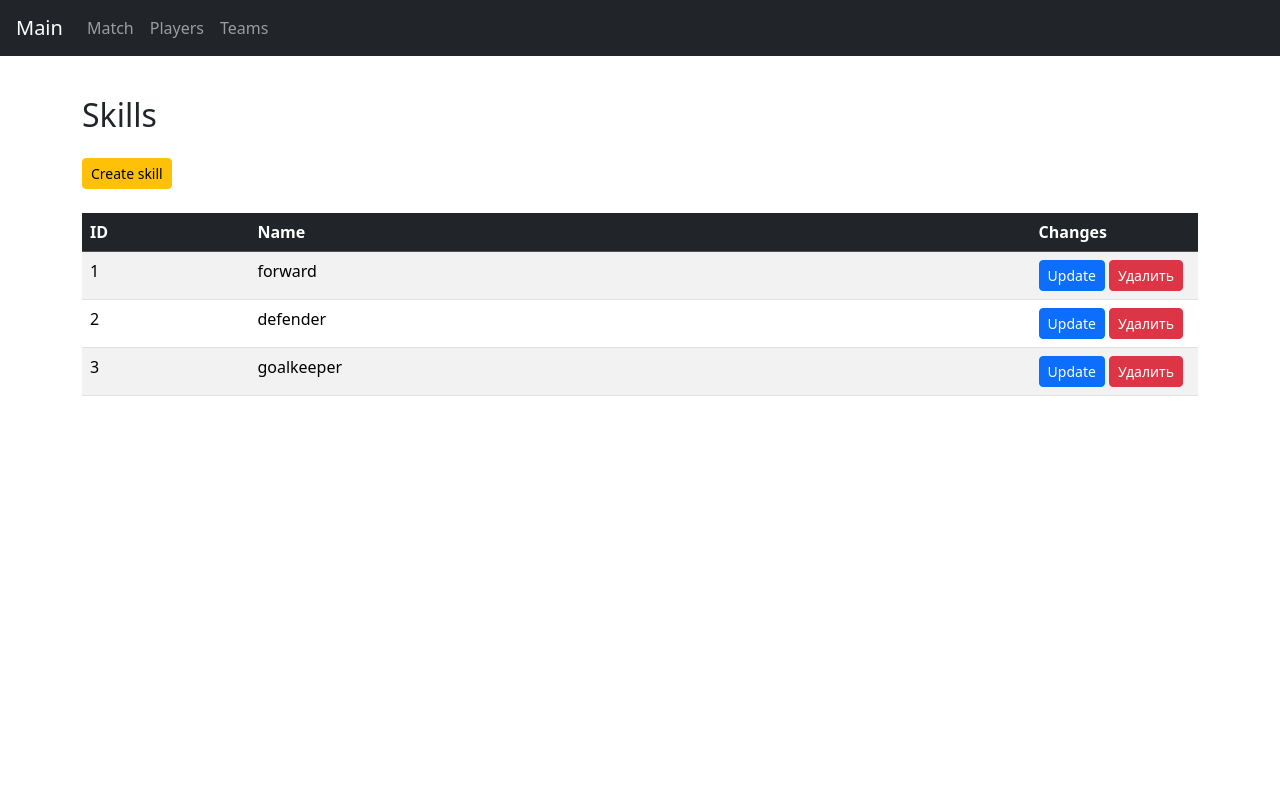
After one commit to AniutaP/hockey-django-project, a Django app: page /skills/ in a window 1280 px wide. The commit adds this page. Run offline with Django 5.2, Linux system fonts and the light colour scheme; data comes from the database, SQL or seed files in the repository; some libraries are stand-ins or nearby versions.

Commit message:
add skills

```diff
--- a/hockey_django_project/settings.py
+++ b/hockey_django_project/settings.py
@@ -55,6 +55,7 @@ INSTALLED_APPS = [
     'hockey_django_project',
     'hockey_django_project.users',
     'hockey_django_project.teams',
+    'hockey_django_project.skills',
 ]
 
 MIDDLEWARE = [
--- /dev/null
+++ b/hockey_django_project/skills/admin.py
@@ -0,0 +1,5 @@
+from django.contrib import admin
+from .models import Skill
+
+
+admin.site.register(Skill)
--- /dev/null
+++ b/hockey_django_project/skills/apps.py
@@ -0,0 +1,6 @@
+from django.apps import AppConfig
+
+
+class SkillsConfig(AppConfig):
+    default_auto_field = 'django.db.models.BigAutoField'
+    name = 'hockey_django_project.skills'
--- /dev/null
+++ b/hockey_django_project/skills/models.py
@@ -0,0 +1,8 @@
+from django.db import models
+
+
+class Skill(models.Model):
+    name = models.CharField(max_length=150)
+
+    def __str__(self):
+        return self.name
--- /dev/null
+++ b/hockey_django_project/skills/urls.py
@@ -0,0 +1,12 @@
+from django.urls import path
+from hockey_django_project.skills.views import (SkillsListView, SkillCreateView,
+                                                SkillUpdateView, SkillDeleteView,
+                                                )
+
+
+urlpatterns = [
+    path('', SkillsListView.as_view(), name='skills_list'),
+    path('create/', SkillCreateView.as_view(), name='create_skill'),
+    path('<int:pk>/update/', SkillUpdateView.as_view(), name='update_skill'),
+    path('<int:pk>/delete/', SkillDeleteView.as_view(), name='delete_skill'),
+]
--- /dev/null
+++ b/hockey_django_project/skills/views.py
@@ -0,0 +1,35 @@
+from hockey_django_project.skills.models import Skill
+from django.views.generic import ListView, CreateView, UpdateView, DeleteView
+from django.contrib.messages.views import SuccessMessageMixin
+from hockey_django_project.skills.forms import SkillForm
+from django.urls import reverse_lazy
+from django.utils.translation import gettext_lazy as _
+
+
+class SkillsListView(ListView):
+    template_name = 'skills/skills_list.html'
+    model = Skill
+    context_object_name = 'skills'
+
+
+class SkillCreateView(SuccessMessageMixin, CreateView):
+    template_name = 'skills/create.html'
+    model = Skill
+    form_class = SkillForm
+    success_url = reverse_lazy('main')
+    success_message = _('Skill has been successfully registered')
+
+
+class SkillUpdateView(SuccessMessageMixin, UpdateView):
+    template_name = 'skills/update.html'
+    model = Skill
+    form_class = SkillForm
+    success_url = reverse_lazy('main')
+    success_message = _('Skill has been successfully update')
+
+
+class SkillDeleteView(SuccessMessageMixin, DeleteView):
+    template_name = 'teams/delete.html'
+    model = Skill
+    success_url = reverse_lazy('main')
+    success_message = _('Team has been successfully delete')
--- /dev/null
+++ b/hockey_django_project/templates/skills/skills_list.html
@@ -0,0 +1,34 @@
+{% extends 'base.html' %}
+{% load i18n %}
+{% load django_bootstrap5 %}
+{% block content %}
+    <h2 class="my-4">{% translate 'Skills' %}</h2>
+    <div>
+        <a class="btn btn-warning btn-sm" href="{% url 'create_skill' %}" role="button">{% translate 'Create skill' %}</a>
+    </div>
+    <br>
+    <table class="table table-striped table-hover">
+        <thead class="table-dark">
+            <tr>
+                <th style="width:15%">ID</th>
+                <th style="width:70%">{% translate 'Name' %}</th>
+                <th style="width:15%">{% translate 'Сhanges' %}</th>
+            </tr>
+        </thead>
+
+        <tbody>
+            {% if skills %}
+                {% for skill in skills %}
+                    <tr>
+                        <td>{{ skill.id }}</a></td>
+                        <td>{{ skill.name }}</a></td>
+                        <td>
+                            <a class="btn btn-primary btn-sm" href="{% url 'update_skill' skill.pk %}" role="button">{% translate 'Update' %}</a>
+                            <a class="btn btn-danger btn-sm" href="{% url 'delete_skill' skill.pk %}" role="button">{% translate 'Delete' %}</a>
+                        </td>
+                    </tr>
+                {% endfor %}
+            {% endif %}
+        </tbody>
+    </table>
+{% endblock %}
--- a/hockey_django_project/templates/teams/teams_list.html
+++ b/hockey_django_project/templates/teams/teams_list.html
@@ -29,4 +29,10 @@
             {% endif %}
         </tbody>
     </table>
+<br>
+<br>
+<br>
+    <div>
+        <a class="btn btn-secondary btn-sm" href="{% url 'skills_list' %}" role="button">{% translate 'Create/Change/Delete SKILLS' %}</a>
+    </div>
 {% endblock %}
--- a/hockey_django_project/urls.py
+++ b/hockey_django_project/urls.py
@@ -23,5 +23,6 @@ urlpatterns = [
     path('', IndexView.as_view(), name='main'),
     path('users/', include('hockey_django_project.users.urls')),
     path('teams/', include('hockey_django_project.teams.urls')),
+    path('skills/', include('hockey_django_project.skills.urls')),
     path('admin/', admin.site.urls),
 ]
```
Also changed, not shown: hockey_django_project/skills/forms.py (added, +8 -0 lines), hockey_django_project/teams/views.py (+1 -7 lines), hockey_django_project/templates/skills/create.html (added, +11 -0 lines), hockey_django_project/templates/skills/delete.html (added, +11 -0 lines), hockey_django_project/templates/skills/update.html (added, +11 -0 lines), hockey_django_project/users/models.py (+2 -8 lines), db.sqlite3, hockey_django_project/skills/__init__.py (added), hockey_django_project/skills/migrations/0001_initial.py (added), hockey_django_project/skills/migrations/__init__.py (added), hockey_django_project/users/migrations/0002_alter_user_skill_delete_skill.py (added).
